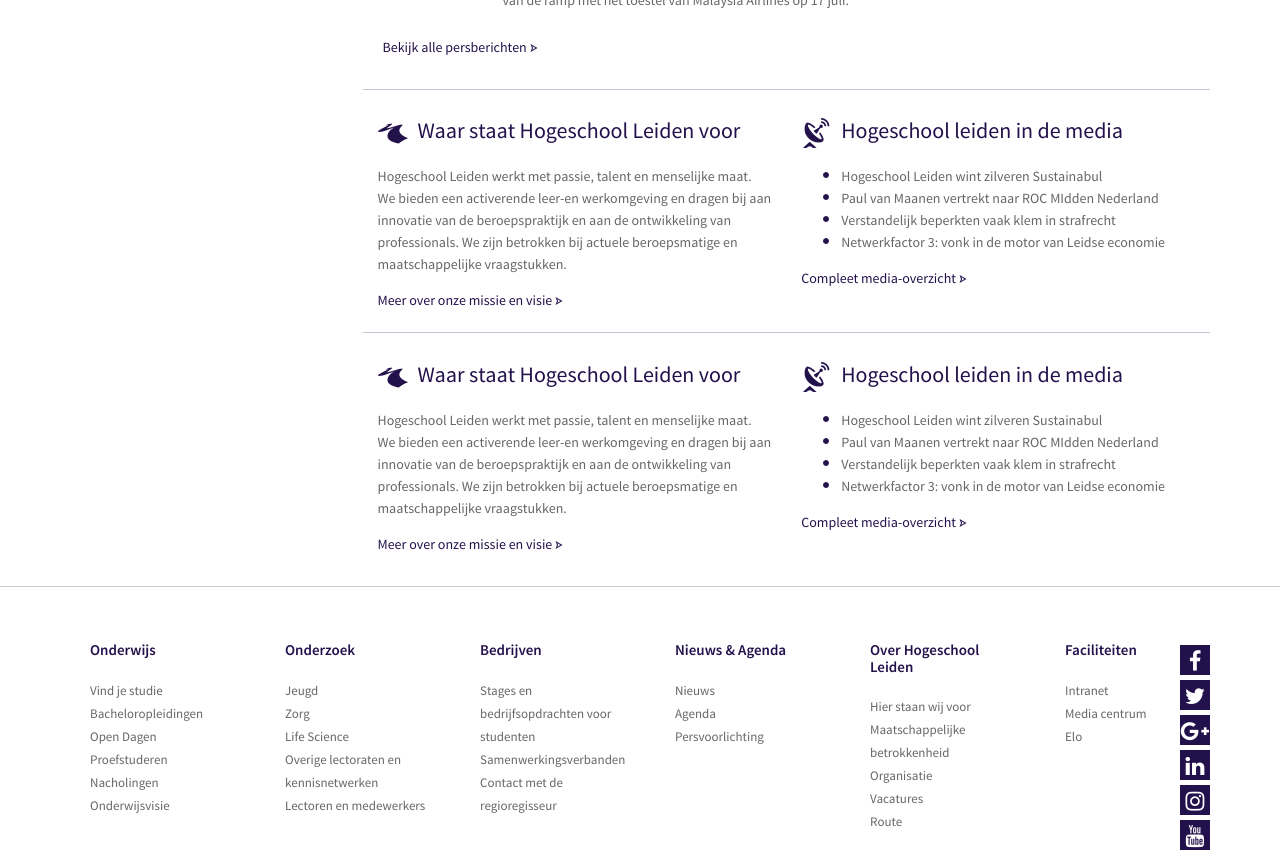
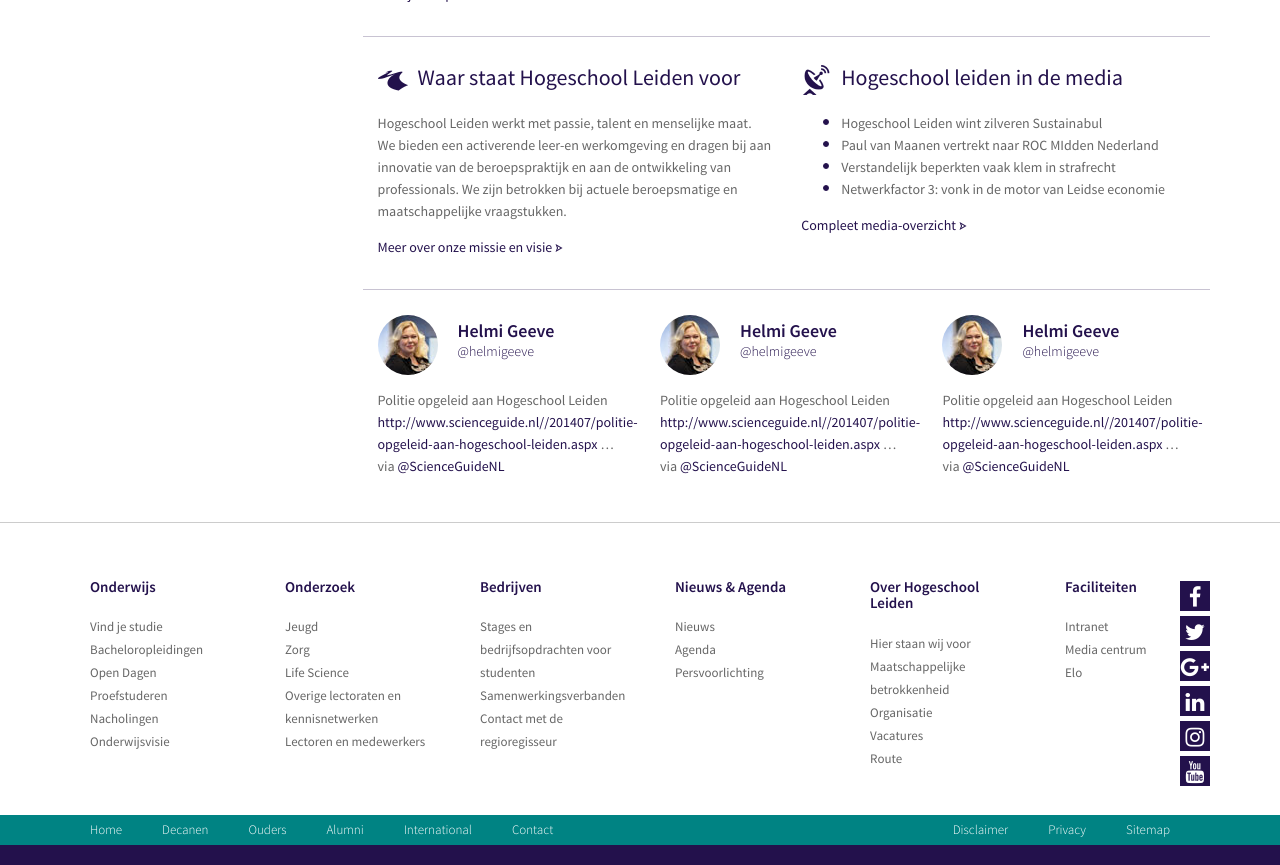
Before and after one commit to HogeschoolLeiden/website_static_html, a plain HTML site: page www/persvoorlichting.html in a window 1280 px wide. Shown: the part 818-1683 px from the top of the page. Drawn offline with nearby package versions, Linux system fonts and the light colour scheme.

Commit message:
Persvoorlichting template made cross device and cross browser friendly (except for IE8 and Highlighted item)

```diff
--- a/www/media/css/style.less
+++ b/www/media/css/style.less
@@ -1088,6 +1088,7 @@ body {
    ========================================================================== */
   .tekstitem {
     padding:0;
+    margin-bottom:10px;
 
     h2 {
       color:@paars;
@@ -1111,6 +1112,46 @@ body {
 
   }
 
+  /* ==========================================================================
+   TWITTER ITEM
+   ========================================================================== */
+  .twitteritem {
+    figure {
+      float:left;
+      max-width:60px;
+      width:100%;
+      margin-right:20px;
+      margin-bottom:15px;
+
+      img {
+        width:100%;
+        height:auto;
+        .border-radius(50%);
+      }
+    }
+
+    h2 {
+      color:@paars;
+      font-size:1.286em;
+      .ss-sb;
+      padding-top:8px;
+
+      span {
+        display:block;
+        .ss-l;
+        font-size:0.778em;
+        padding-top:2px;
+      }
+    }
+    p {
+      clear:both;
+
+      a {
+        color:@paars;
+      }
+    }
+
+  }
 
   /* ==========================================================================
    ASIDE / blokken
@@ -1855,8 +1896,6 @@ footer {
   padding:191px 0 30px 0;
  }
 
-
-
   /* Header */
  .navbar {
    min-height:128px;
@@ -2154,6 +2193,10 @@ footer {
     margin-top:-50px;
     min-width:150px;
     left:15px;
+  }
+
+  .detail-content {
+    float:none!important;
   }
 
   .detail-content .contentarea .content .share a {
--- a/www/persvoorlichting.html
+++ b/www/persvoorlichting.html
@@ -323,7 +323,7 @@
 		<div class="container">
 			<div class="row">
 
-				<article class="highlighted col-md-9 medium">
+				<!-- <article class="highlighted col-md-9 medium">
 					<div class="row">
 						<a href="">
 							<div class="media-body col-md-5">
@@ -333,7 +333,7 @@
 							 </div>
 						 </a>
 					 </div>
-				</article>
+				</article> -->
 
 				<section class="col-md-9 detail-content">
 
@@ -455,7 +455,7 @@
 
 					<div class="row border-top">
 
-						<div class="col-md-6">
+						<div class="col-xs-12 col-sm-6">
 							<article class="tekstitem">
 								<h2><span class="icon">
 									<img src="/media/img/icon-hsleiden.png" alt="icon hsleiden"/>
@@ -467,7 +467,7 @@
 							</article>
 						</div>
 
-						<div class="col-md-6">
+						<div class="col-xs-12 col-sm-6">
 							<article class="tekstitem">
 								<h2><span class="icon">
 									<img src="/media/img/icon-media.png" alt="icon media"/>
@@ -482,38 +482,47 @@
 							</article>
 						</div>
 
-					</div>
+					</div><!-- // row tekst items -->
 
 					<div class="row border-top">
 
-						<div class="col-md-6">
-							<article class="tekstitem">
-								<h2><span class="icon">
-									<img src="/media/img/icon-hsleiden.png" alt="icon hsleiden"/>
-									</span>Waar staat Hogeschool Leiden voor</h2>
+						<div class="col-sm-4">
+							<article class="twitteritem">
+								<figure>
+									<img src="/media/img/contactpersoon.jpg" alt="Helmi Geeve"/>
+								</figure>
+								<h2>Helmi Geeve <span>@helmigeeve</span></h2>
 								<p>
-									Hogeschool Leiden werkt met passie, talent en menselijke maat. We bieden een activerende leer-en werkomgeving en dragen bij aan innovatie van de beroepspraktijk en aan de ontwikkeling van professionals. We zijn betrokken bij actuele beroepsmatige en maatschappelijke vraagstukken.
+									Politie opgeleid aan Hogeschool Leiden <a href="">http://www.scienceguide.nl//201407/politie-opgeleid-aan-hogeschool-leiden.aspx</a> … via <a href="">@ScienceGuideNL</a>
 								</p>
-								<a href="" class="more">Meer over onze missie en visie</a>
 							</article>
 						</div>
 
-						<div class="col-md-6">
-							<article class="tekstitem">
-								<h2><span class="icon">
-									<img src="/media/img/icon-media.png" alt="icon media"/>
-								</span>Hogeschool leiden in de media</h2>
-								<ul>
-									<li>Hogeschool Leiden wint zilveren Sustainabul</li>
-									<li>Paul van Maanen vertrekt naar ROC MIdden Nederland</li>
-									<li>Verstandelijk beperkten vaak klem in strafrecht</li>
-									<li>Netwerkfactor 3: vonk in de motor van Leidse economie</li>
-								</ul>
-								<a href="" class="more">Compleet media-overzicht</a>
+						<div class="col-sm-4">
+							<article class="twitteritem">
+								<figure>
+									<img src="/media/img/contactpersoon.jpg" alt="Helmi Geeve"/>
+								</figure>
+								<h2>Helmi Geeve <span>@helmigeeve</span></h2>
+								<p>
+									Politie opgeleid aan Hogeschool Leiden <a href="">http://www.scienceguide.nl//201407/politie-opgeleid-aan-hogeschool-leiden.aspx</a> … via <a href="">@ScienceGuideNL</a>
+								</p>
 							</article>
 						</div>
 
-					</div>
+						<div class="col-sm-4">
+							<article class="twitteritem">
+								<figure>
+									<img src="/media/img/contactpersoon.jpg" alt="Helmi Geeve"/>
+								</figure>
+								<h2>Helmi Geeve <span>@helmigeeve</span></h2>
+								<p>
+									Politie opgeleid aan Hogeschool Leiden <a href="">http://www.scienceguide.nl//201407/politie-opgeleid-aan-hogeschool-leiden.aspx</a> … via <a href="">@ScienceGuideNL</a>
+								</p>
+							</article>
+						</div>
+
+					</div><!-- // row twitter items -->
 
 				</section><!-- // content -->
 
```
Also changed, not shown: www/media/css/style.css.
